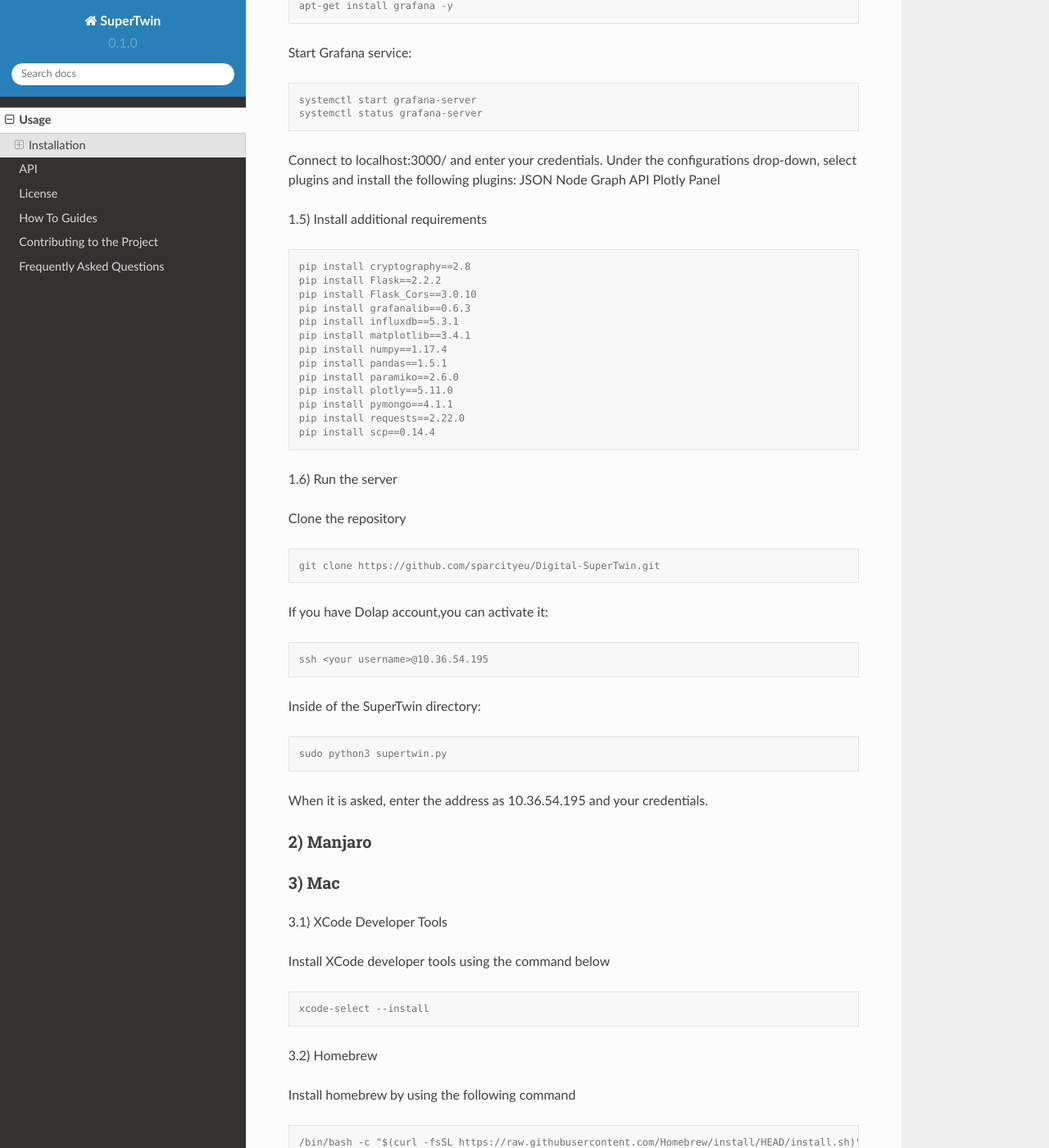
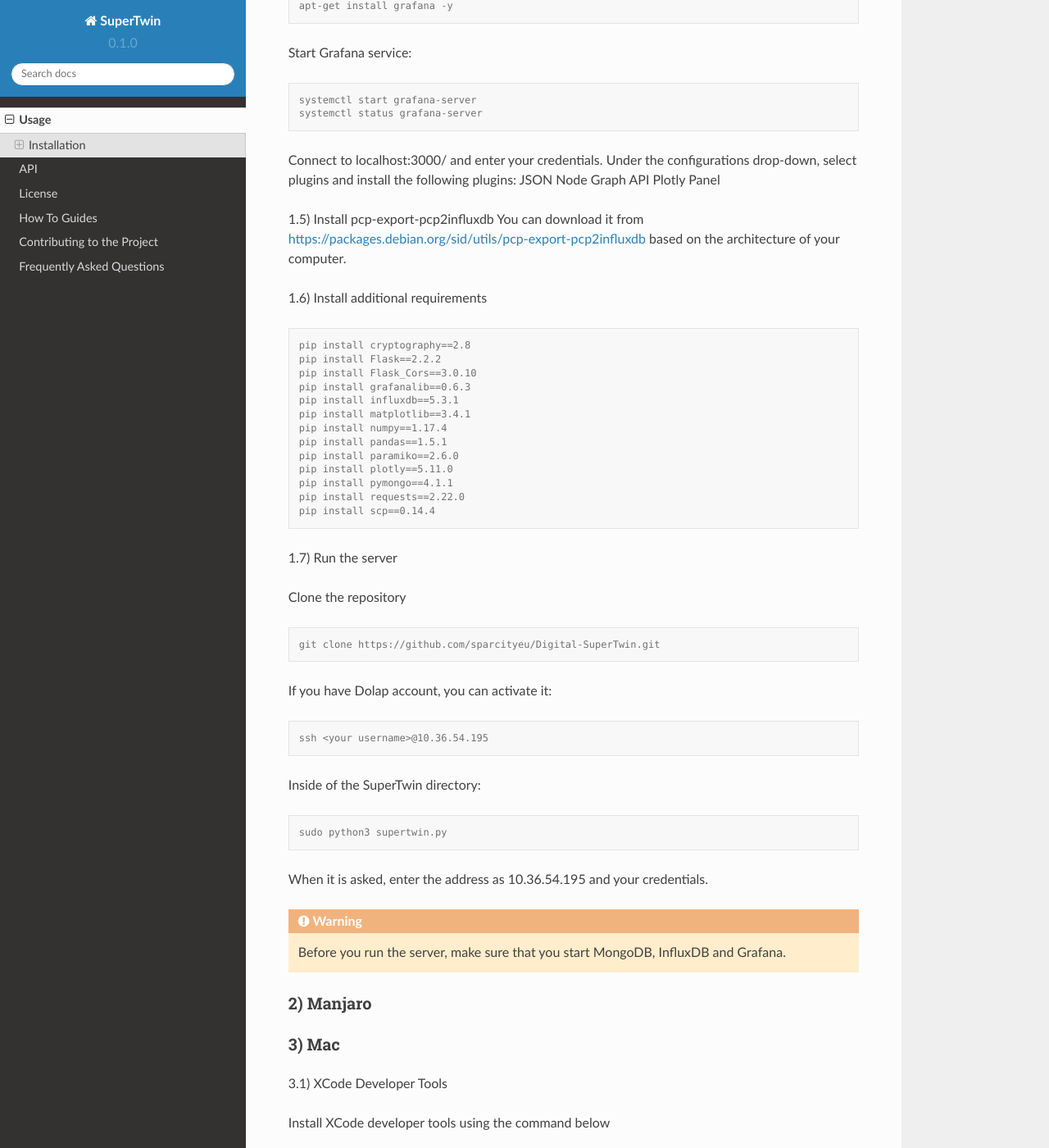
Before and after one commit to AliFehmi/supertwin-1, a Sphinx documentation site: the page built from docs/source/usage.rst, in a window 1280 px wide and 1400 px high, scrolled down 3039 px. Shown: the whole window at 82% size. Built offline with Sphinx 7.4.7 and the Read the Docs theme 2.0.0, drawn with Linux system fonts in a browser that asks for light colours.

Commit message:
installation updates

```diff
--- a/docs/source/q_and_a.rst
+++ b/docs/source/q_and_a.rst
@@ -9,9 +9,10 @@
    lumache
 
 **Question 1: What is SuperTwin?**
-
+SuperTwin is a digital twin for high-performance computing clusters which creates a structured data representation over an HPC system, manages data input from a collection of tools and enable reasonings among them.
 
 **Question 2: Where can I use SuperTwin?**
+
 
 **Question 3: How can I use SuperTwin?**
 
--- a/docs/source/usage.rst
+++ b/docs/source/usage.rst
@@ -165,7 +165,10 @@
 Node Graph API
 Plotly Panel
 
-1.5) Install additional requirements
+1.5) Install pcp-export-pcp2influxdb
+You can download it from https://packages.debian.org/sid/utils/pcp-export-pcp2influxdb based on the architecture of your computer.
+
+1.6) Install additional requirements
 
 .. code-block:: console
 
@@ -183,7 +186,7 @@
    pip install requests==2.22.0
    pip install scp==0.14.4
 
-1.6) Run the server
+1.7) Run the server
 
 Clone the repository
 
@@ -191,7 +194,7 @@
 
    git clone https://github.com/sparcityeu/Digital-SuperTwin.git
 
-If you have Dolap account,you can activate it:
+If you have Dolap account, you can activate it:
 
 .. code-block:: console
 
@@ -204,6 +207,11 @@
    sudo python3 supertwin.py
 
 When it is asked, enter the address as 10.36.54.195 and your credentials.
+
+.. warning::
+
+   Before you run the server, make sure that you start MongoDB, InfluxDB and Grafana.
+
 
 
 2) Manjaro
```
